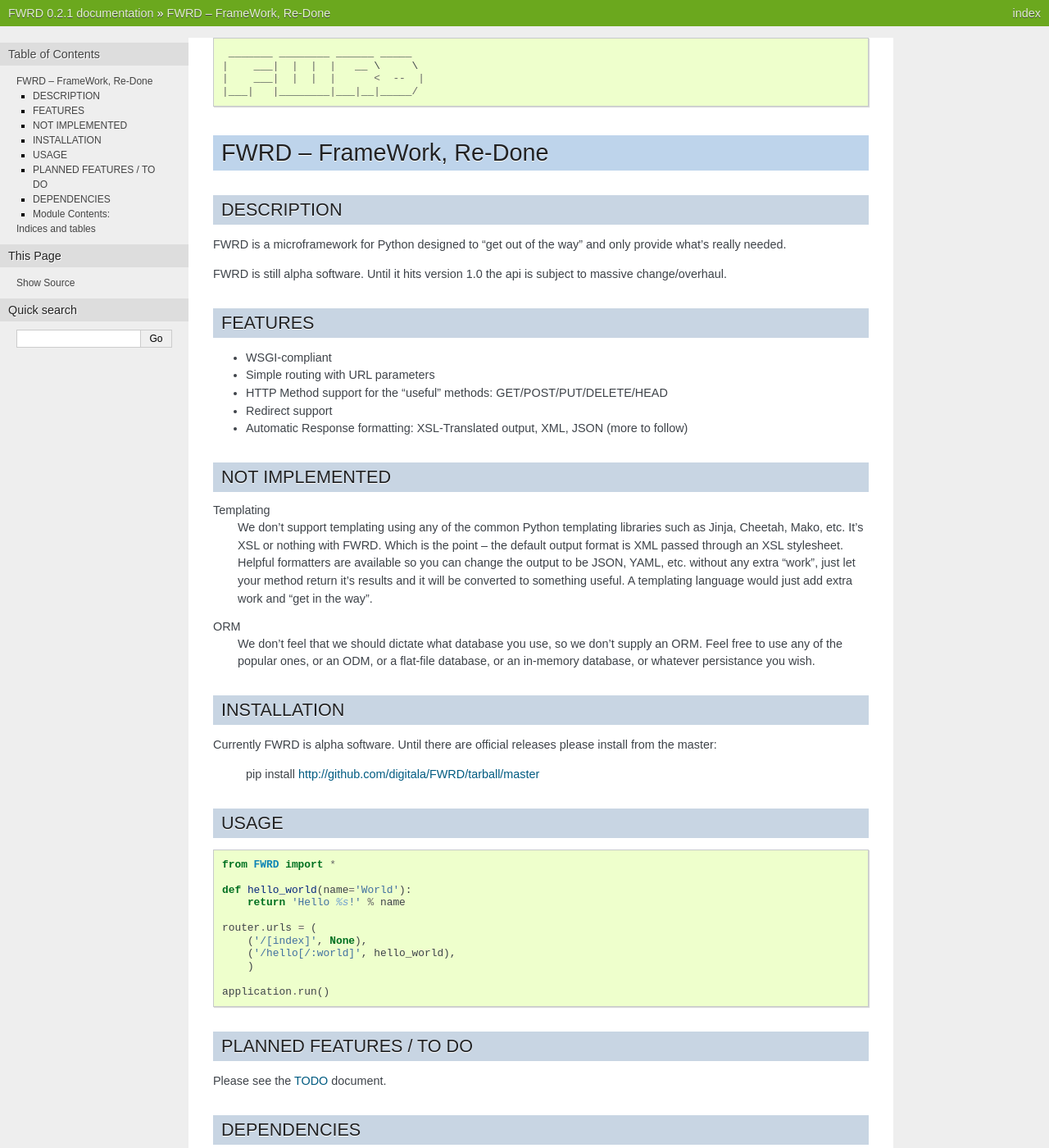
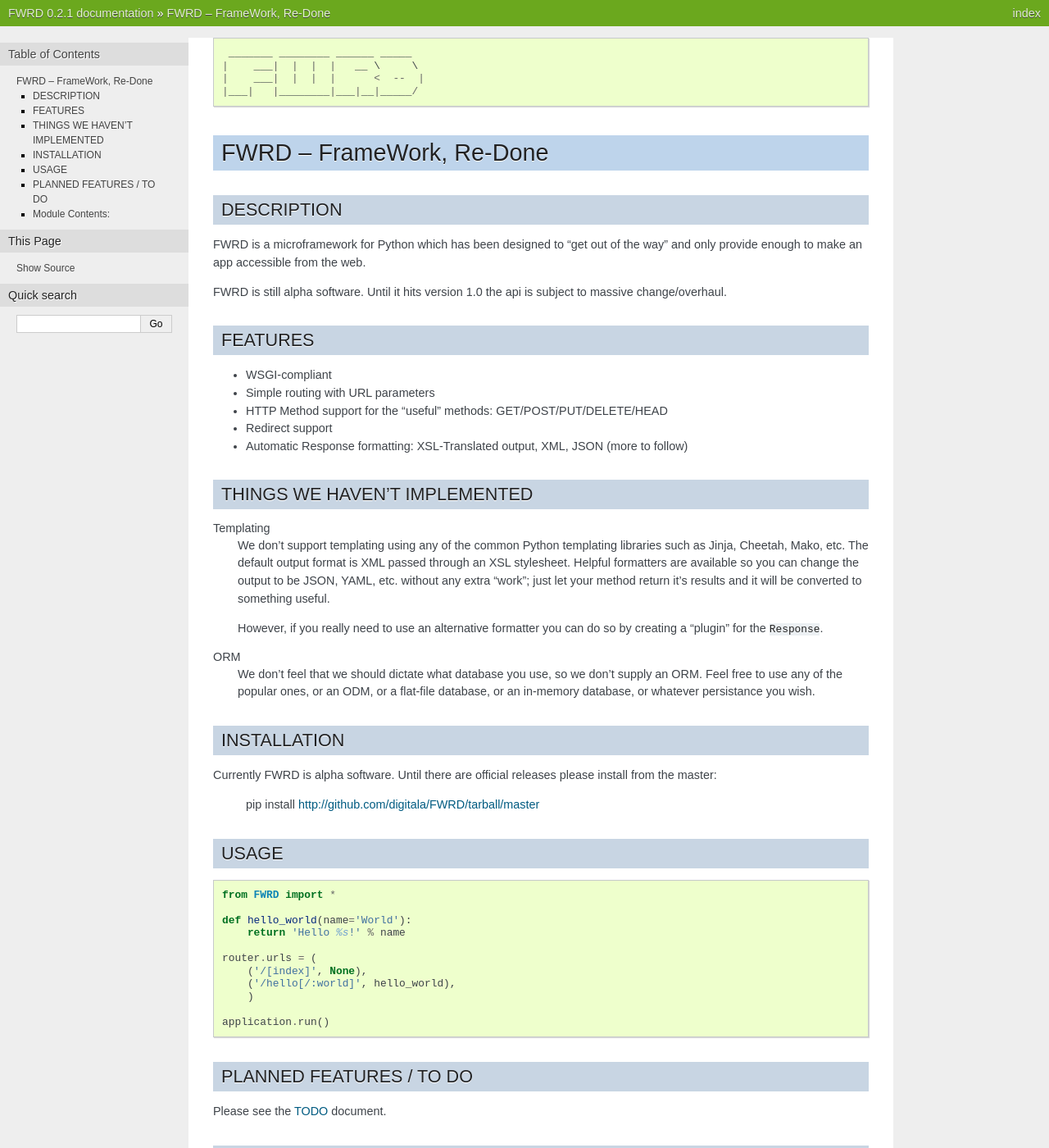
Before and after one commit to wewriteapps/FWRD, a Sphinx documentation site: the page built from docs/source/index.rst, in a window 1280 px wide and 1400 px high. Shown: the whole window at 82% size. Built offline with Sphinx 7.4.7, drawn with Linux system fonts in a browser that asks for light colours; some of the changed text lies outside the part shown.

Commit message:
auto-generated documentation

```diff
--- a/README.rst
+++ b/README.rst
@@ -12,9 +12,9 @@
 DESCRIPTION
 -----------
 
-FWRD is a microframework for Python designed to
-"get out of the way" and only provide what's
-really needed.
+FWRD is a microframework for Python which has been designed to
+"get out of the way" and only provide enough to make an app
+accessible from the web.
 
 FWRD is still alpha software. Until it hits version
 1.0 the api is subject to massive change/overhaul.
@@ -32,17 +32,19 @@
 
 - Automatic Response formatting: XSL-Translated output, XML, JSON (more to follow)
 
-NOT IMPLEMENTED
----------------
+THINGS WE HAVEN'T IMPLEMENTED
+-----------------------------
 
 Templating
     We don't support templating using any of the common Python templating
-    libraries such as Jinja, Cheetah, Mako, etc. It's XSL or nothing with FWRD.
-    Which is the point -- the default output format is XML passed through an
-    XSL stylesheet. Helpful formatters are available so you can change
-    the output to be JSON, YAML, etc. without any extra "work", just let your
-    method return it's results and it will be converted to something useful.
-    A templating language would just add extra work and "get in the way".
+    libraries such as Jinja, Cheetah, Mako, etc. The default output format
+    is XML passed through an XSL stylesheet. Helpful formatters are available
+    so you can change the output to be JSON, YAML, etc. without any extra
+    "work"; just let your method return it's results and it will be converted
+    to something useful.
+
+    However, if you really need to use an alternative formatter you can do
+    so by creating a "plugin" for the ``Response``.
 
 ORM
     We don't feel that we should dictate what database you use, so we don't
@@ -79,10 +81,4 @@
 
 Please see the TODO_ document.
 
-DEPENDENCIES
-------------
-
-- specloud_ (for running specs/tests)
-
 .. _TODO: //github.com/digitala/FWRD/blob/master/TODO.rst
-.. _specloud: //github.com/hugobr/specloud
--- a/docs/source/index.rst
+++ b/docs/source/index.rst
@@ -38,10 +38,3 @@
 
 .. autoclass:: XPathFunctions
    :members:
-
-Indices and tables
-==================
-
-* :ref:`genindex`
-* :ref:`modindex`
-* :ref:`search`
```
Also changed, not shown: 2 other files.
